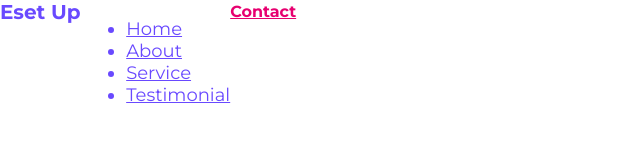
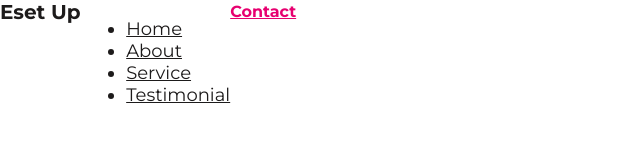
Before and after one commit to natalika-voz/agency-website, a website: page index.html in a window 1280 px wide. Shown: the whole page, without its empty margins (0-640 px from the left). Drawn offline with Linux system fonts and the light colour scheme.

Commit message:
Add package.json

```diff
--- a/index.css
+++ b/index.css
@@ -8,7 +8,7 @@
   --pink: oklch(58.9% 0.253 2.35);
 
   --background-0: var(--white);
-  --text-color-0: var(--violet);
+  --text-color-0: var(--black);
 }
 
 @media (prefers-color-scheme: dark) {
```
Also changed, not shown: package.json (added, +13 -0 lines).
